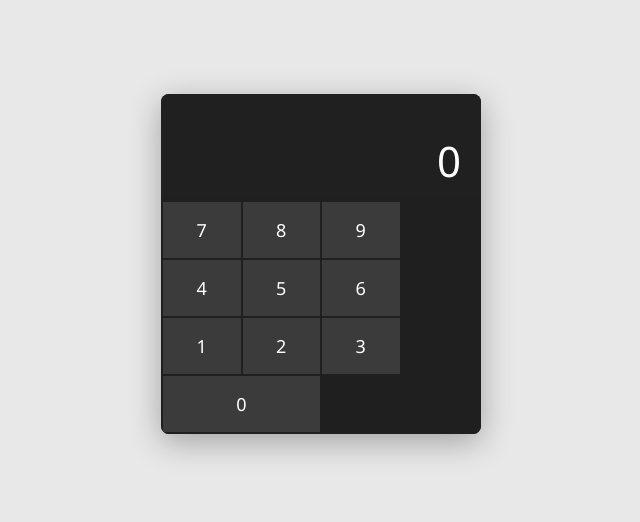
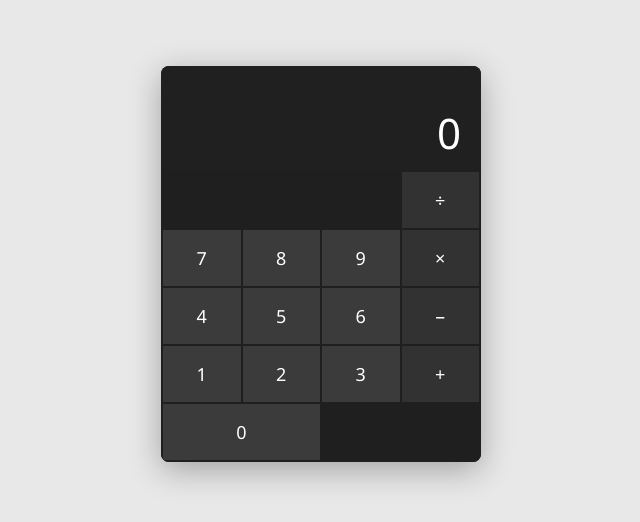
Before and after one commit to Archer953/calculator, a Vue app: page / in a window 1280 px wide. Shown: the part 136-658 px from the top of the page, without its empty margins (319-959 px from the left). Built offline with nearby package versions, Linux system fonts and the light colour scheme.

Commit message:
feat: 运算符按钮（+ − × ÷）— 右侧第4列，type=operator 样式区分

```diff
--- a/src/App.vue
+++ b/src/App.vue
@@ -3,18 +3,23 @@ import CalculatorDisplay from './components/CalculatorDisplay.vue'
 import CalculatorButton from './components/CalculatorButton.vue'
 
 const buttons = [
-  // 第 2 行：数字 7 8 9（第 4 列运算符后续填充）
+  // 第 1 行：功能按钮（后续填充）                        第 4 列：÷
+  { label: '÷', type: 'operator', row: 1, col: 4 },
+  // 第 2 行：数字 7 8 9                               第 4 列：×
   { label: '7', type: 'number', row: 2, col: 1 },
   { label: '8', type: 'number', row: 2, col: 2 },
   { label: '9', type: 'number', row: 2, col: 3 },
-  // 第 3 行：数字 4 5 6
+  { label: '×', type: 'operator', row: 2, col: 4 },
+  // 第 3 行：数字 4 5 6                               第 4 列：-
   { label: '4', type: 'number', row: 3, col: 1 },
   { label: '5', type: 'number', row: 3, col: 2 },
   { label: '6', type: 'number', row: 3, col: 3 },
-  // 第 4 行：数字 1 2 3
+  { label: '−', type: 'operator', row: 3, col: 4 },
+  // 第 4 行：数字 1 2 3                               第 4 列：+
   { label: '1', type: 'number', row: 4, col: 1 },
   { label: '2', type: 'number', row: 4, col: 2 },
   { label: '3', type: 'number', row: 4, col: 3 },
+  { label: '+', type: 'operator', row: 4, col: 4 },
   // 第 5 行：数字 0（占两列，小数点与等号后续填充）
   { label: '0', type: 'number', row: 5, col: 1, wide: true },
 ]
```
